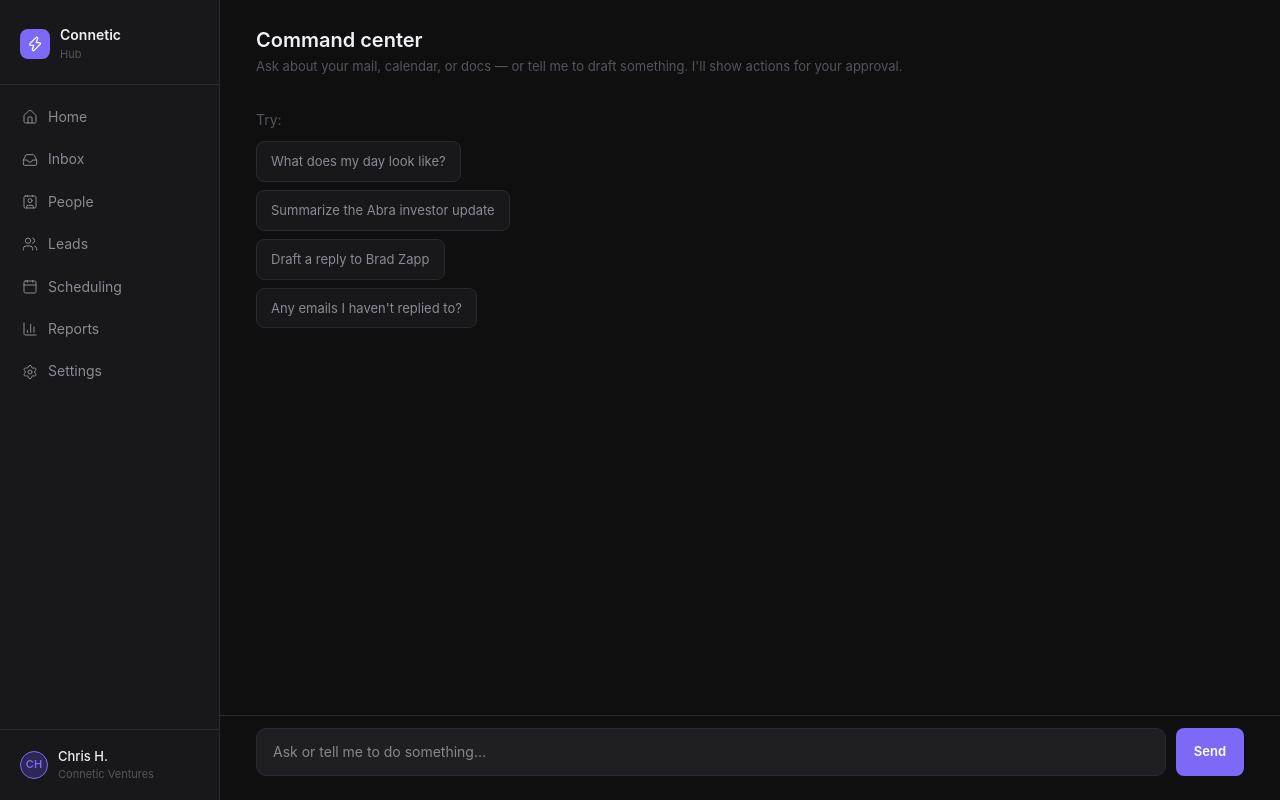
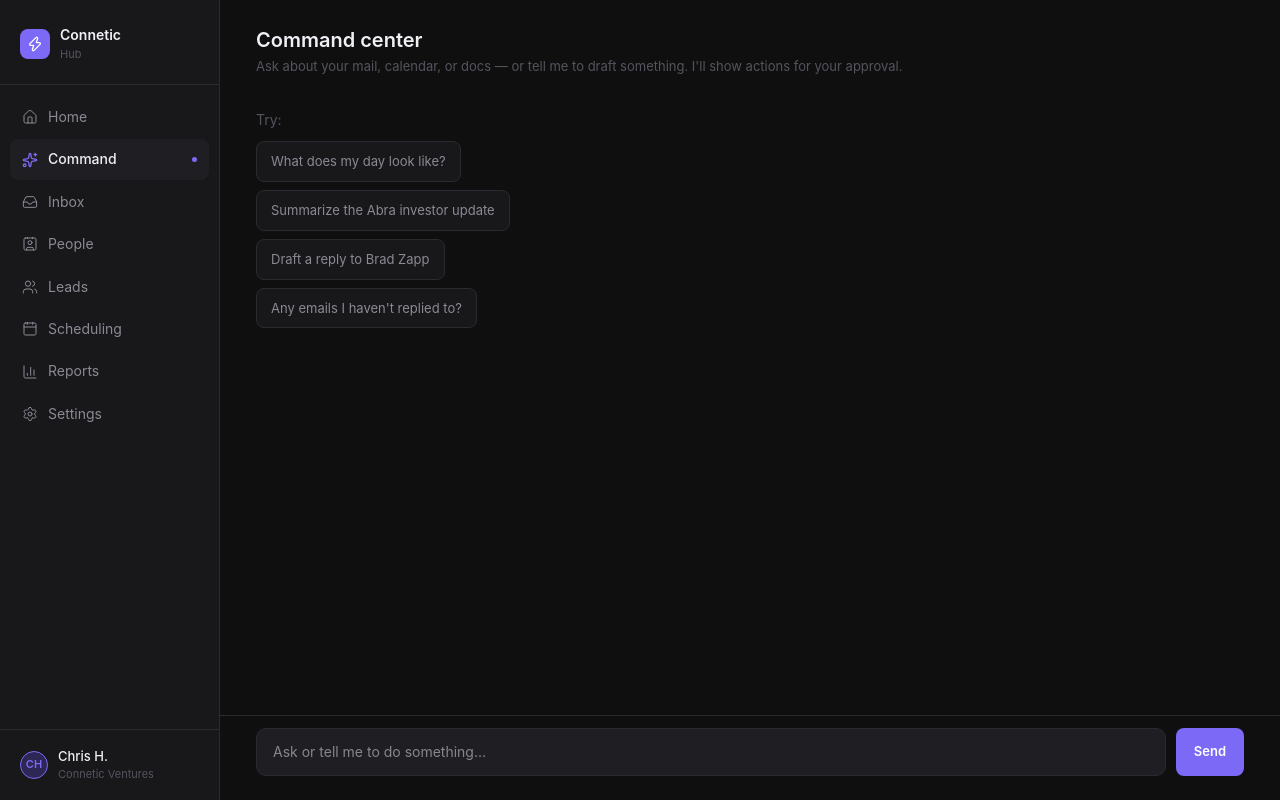
Before and after one commit to chrishjelm/connetic-hub, a Next.js app: page /ask in a window 1280 px wide. Built offline with nearby package versions, Linux system fonts and the light colour scheme.

Commit message:
Update Sidebar.tsx

```diff
--- a/app/components/Sidebar.tsx
+++ b/app/components/Sidebar.tsx
@@ -1,10 +1,11 @@
 'use client'
 import Link from 'next/link'
 import { usePathname } from 'next/navigation'
-import { Home, Inbox, Contact, Users, Calendar, BarChart3, Settings, Zap } from 'lucide-react'
+import { Home, Sparkles, Inbox, Contact, Users, Calendar, BarChart3, Settings, Zap } from 'lucide-react'
 
 const nav = [
   { href: '/', label: 'Home', icon: Home },
+  { href: '/ask', label: 'Command', icon: Sparkles },
   { href: '/inbox', label: 'Inbox', icon: Inbox },
   { href: '/people', label: 'People', icon: Contact },
   { href: '/leads', label: 'Leads', icon: Users },
```
